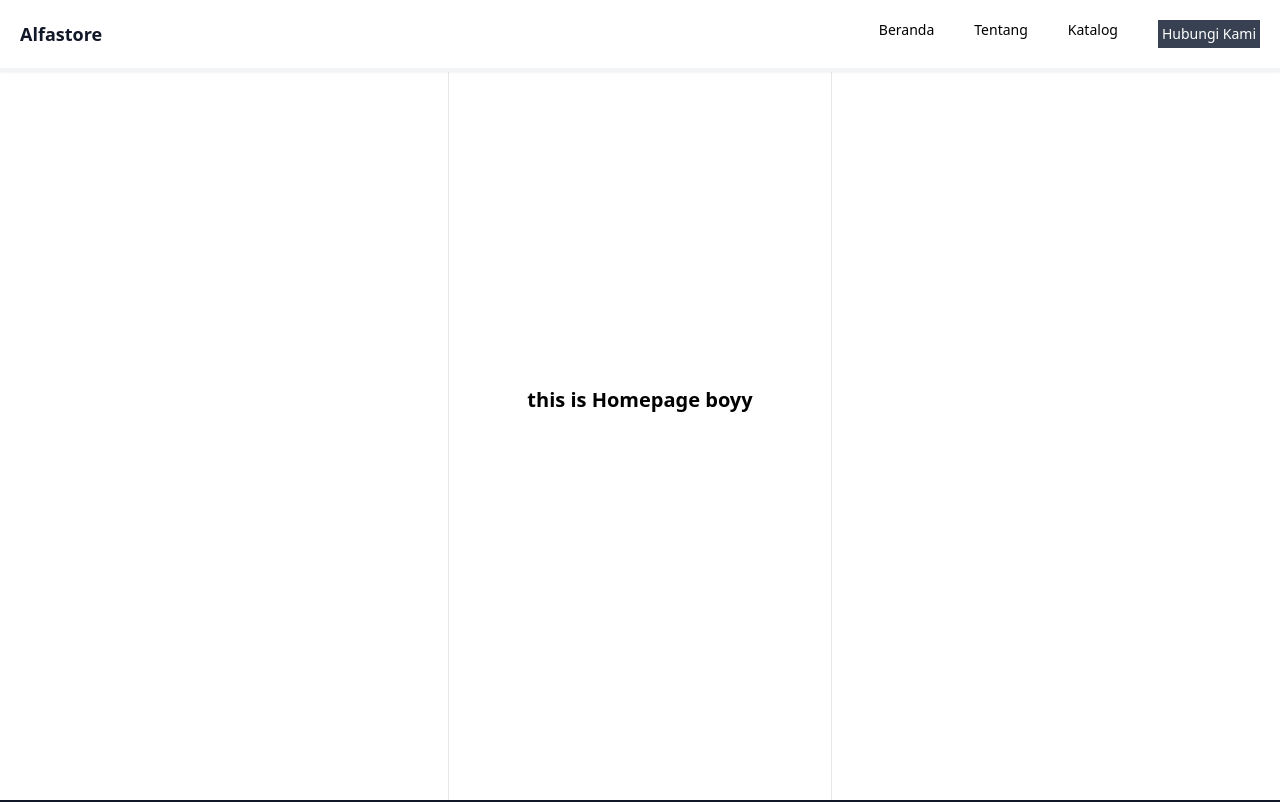
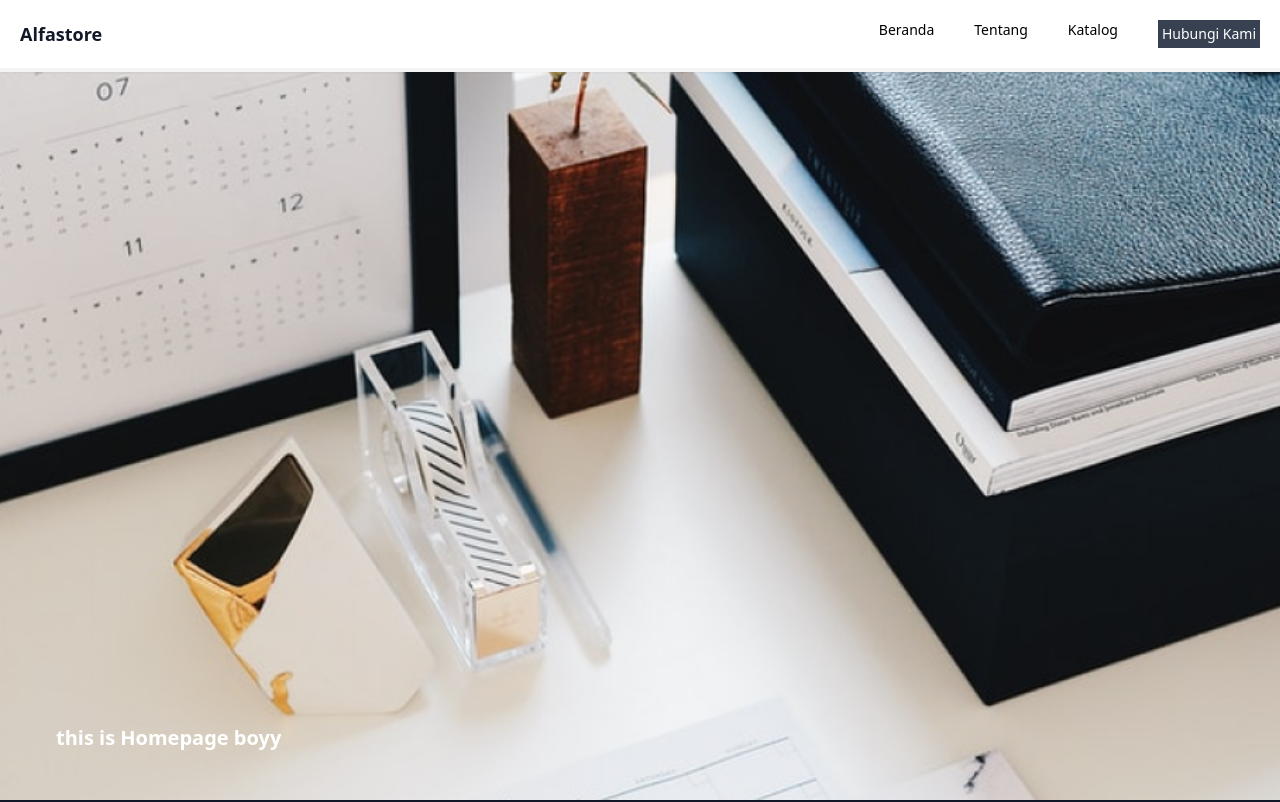
Before and after one commit to Abyanzhafran/alfastore, a Next.js app: page / in a window 1280 px wide. Shown: the top 802 px of the page. Built offline with nearby package versions, Linux system fonts and the light colour scheme.

Commit message:
feat: del homepage update index.tsx

```diff
--- a/pages/Homepage.tsx
+++ /dev/null
@@ -1,15 +0,0 @@
-import type { NextPage } from 'next'
-import MainLayout from 'components/MainLayout'
-
-const homepage: NextPage = () => {
-  return (
-    <MainLayout className="w-full">
-      <div className="relative h-screen flex items-end justify-start">
-        <img src="/alfa.png" className="absolute w-full h-full object-cover" />
-        <span className="font-bold text-xl z-10 text-white ml-14 mb-12">this is Homepage boyy</span>
-      </div>
-    </MainLayout>
-  )
-}
-
-export default homepage
--- a/pages/index.tsx
+++ b/pages/index.tsx
@@ -1,12 +1,15 @@
-import type { NextPage } from 'next';
-import MainLayout from 'components/MainLayout';
+import type { NextPage } from 'next'
+import MainLayout from 'components/MainLayout'
 
-const homepage: NextPage = () => (
-  <MainLayout className="w-full max-w-sm mx-auto border-l border-r">
-    <div className="flex items-center justify-center h-screen">
-      <span className="font-bold text-xl">this is Homepage boyy</span>
-    </div>
-  </MainLayout>
-);
+const homepage: NextPage = () => {
+  return (
+    <MainLayout className="w-full">
+      <div className="relative h-screen flex items-end justify-start">
+        <img src="/alfa.png" className="absolute w-full h-full object-cover" />
+        <span className="font-bold text-xl z-10 text-white ml-14 mb-12">this is Homepage boyy</span>
+      </div>
+    </MainLayout>
+  )
+}
 
-export default homepage;
+export default homepage
```
